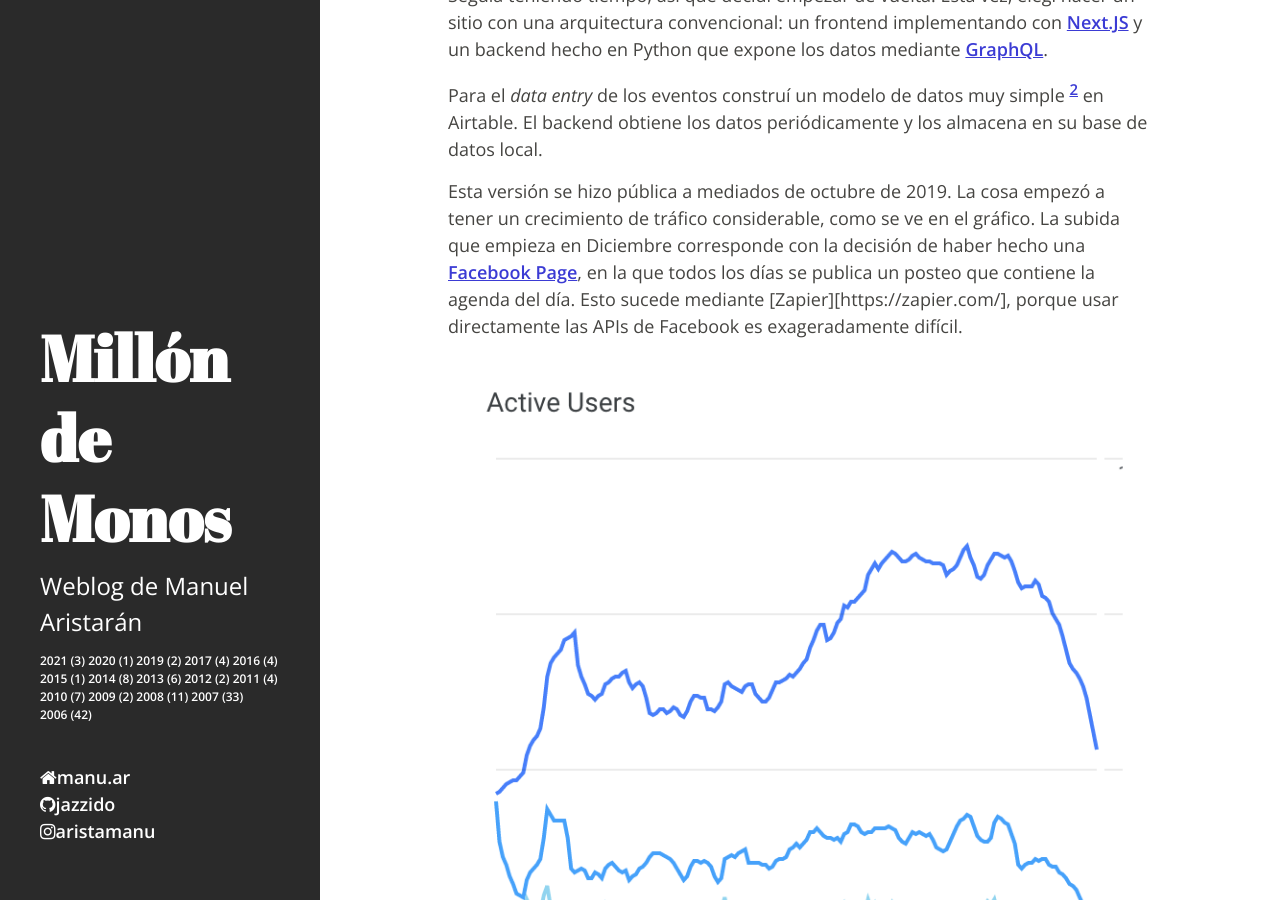
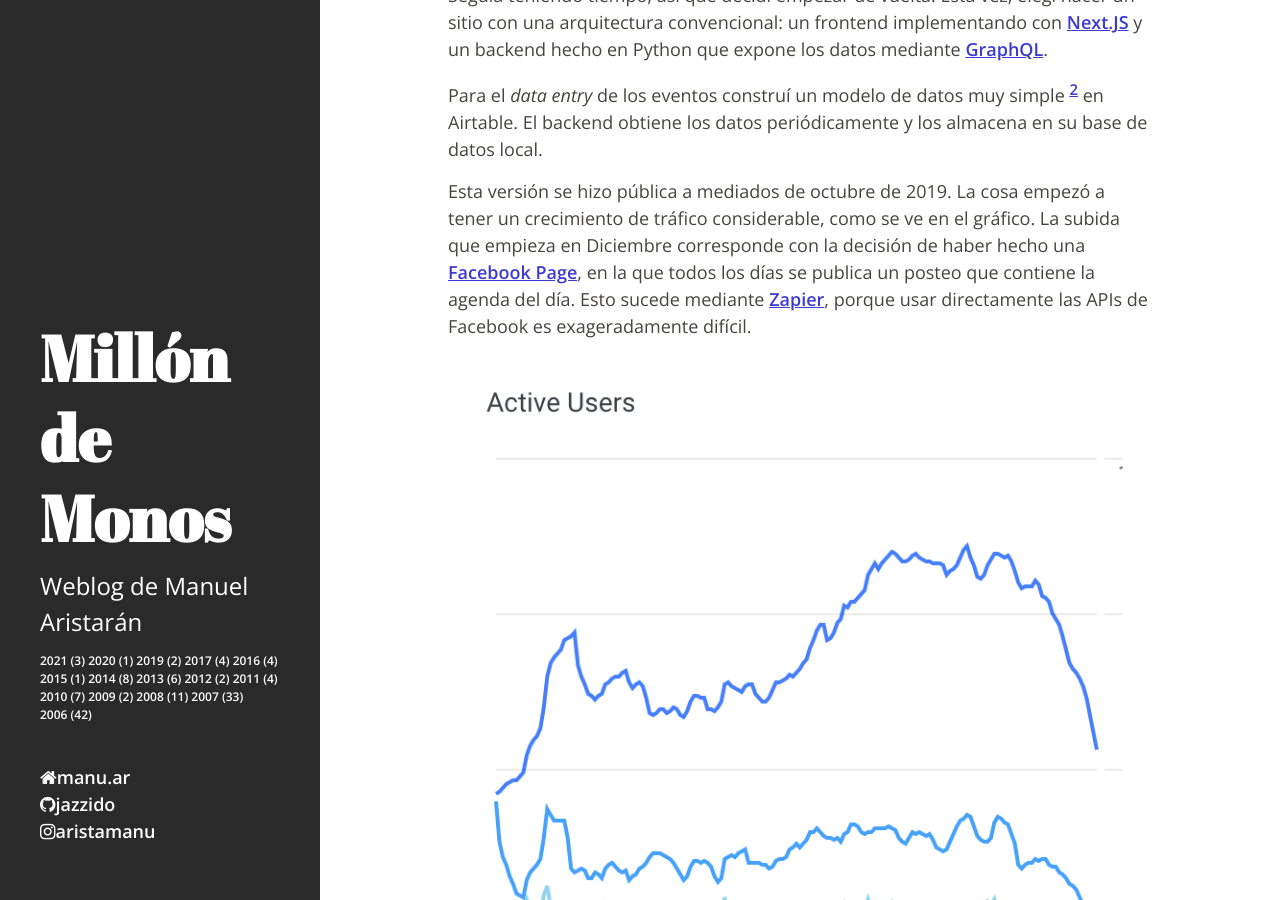
Before and after one commit to jazzido/jazzido.github.io, a Jekyll site: the page built from _posts/2021-02-18-unabanda-org-difundiendo-música-en-vivo.md, in a window 1280 px wide and 900 px high, scrolled down 806 px. Built offline with Jekyll 4.4.1, drawn with Linux system fonts in a browser that asks for light colours; nearby versions of some CDN libraries; a script that is not in the unit is left out; comment, search, counter and statistics services are not loaded; some of the changed text lies outside the part shown.

Commit message:
Update 2021-02-18-unabanda-org-difundiendo-música-en-vivo.md

```diff
--- a/_posts/2021-02-18-unabanda-org-difundiendo-música-en-vivo.md
+++ b/_posts/2021-02-18-unabanda-org-difundiendo-música-en-vivo.md
@@ -20,7 +20,7 @@ Seguía teniendo tiempo, así que decidí empezar de vuelta. Esta vez, elegí ha
 
 Para el _data entry_ de los eventos construí un modelo de datos muy simple [^2] en Airtable. El backend obtiene los datos periódicamente y los almacena en su base de datos local.
 
-Esta versión se hizo pública a mediados de octubre de 2019. La cosa empezó a tener un crecimiento de tráfico considerable, como se ve en el gráfico. La subida que empieza en Diciembre corresponde con la decisión de haber hecho una [Facebook Page](https://www.facebook.com/unabandaorg), en la que todos los días se publica un posteo que contiene la agenda del día. Esto sucede mediante [Zapier][https://zapier.com/], porque usar directamente las APIs de Facebook es exageradamente difícil.
+Esta versión se hizo pública a mediados de octubre de 2019. La cosa empezó a tener un crecimiento de tráfico considerable, como se ve en el gráfico. La subida que empieza en Diciembre corresponde con la decisión de haber hecho una [Facebook Page](https://www.facebook.com/unabandaorg), en la que todos los días se publica un posteo que contiene la agenda del día. Esto sucede mediante [Zapier](https://zapier.com/), porque usar directamente las APIs de Facebook es exageradamente difícil.
 
 ![Grafico de usarios activos desde Octubre de 2019 hasta Marzo de 2020](/wp-content/uploads/unabanda-users.png "Veniamos bien y aparecio COVID")
 
@@ -59,4 +59,4 @@ Si sos programador/programadora o diseñador/diseñadora, también nos sirve tu
 [^1]: "Tener tiempo" a los 40 años era una oportunidad única, había que aprovecharla.
 [^2]: Eventos, Lugares y Ciudades.
 [^3]: Prócer indiscutible de las tecnologías abiertas de programación web. Entre otras cosas, es uno de los co-autores de [Django](https://www.djangoproject.com/), legendario _framework_ para construcción de sitios web.
-[^4] Es parte fundamental de los sistemas operativos Android y iOS.
+[^4]: Es parte fundamental de los sistemas operativos Android y iOS.
```
